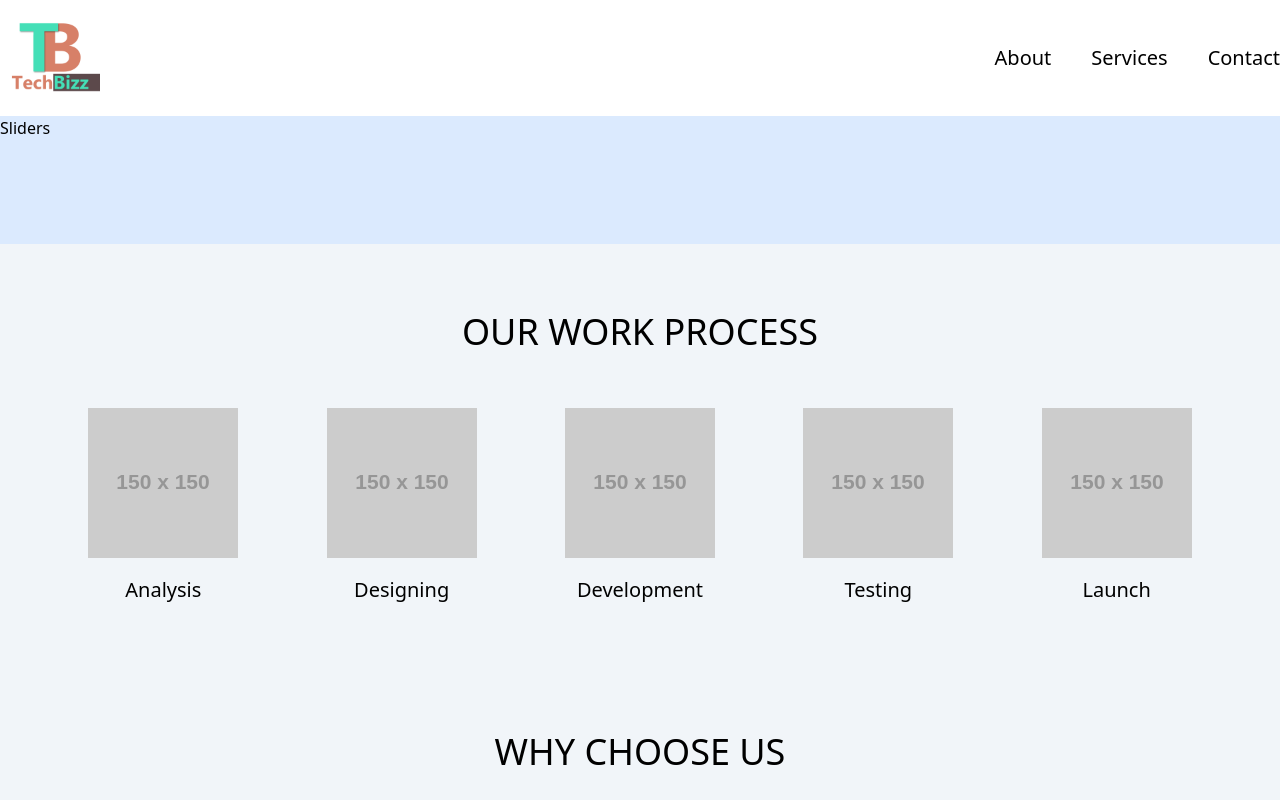
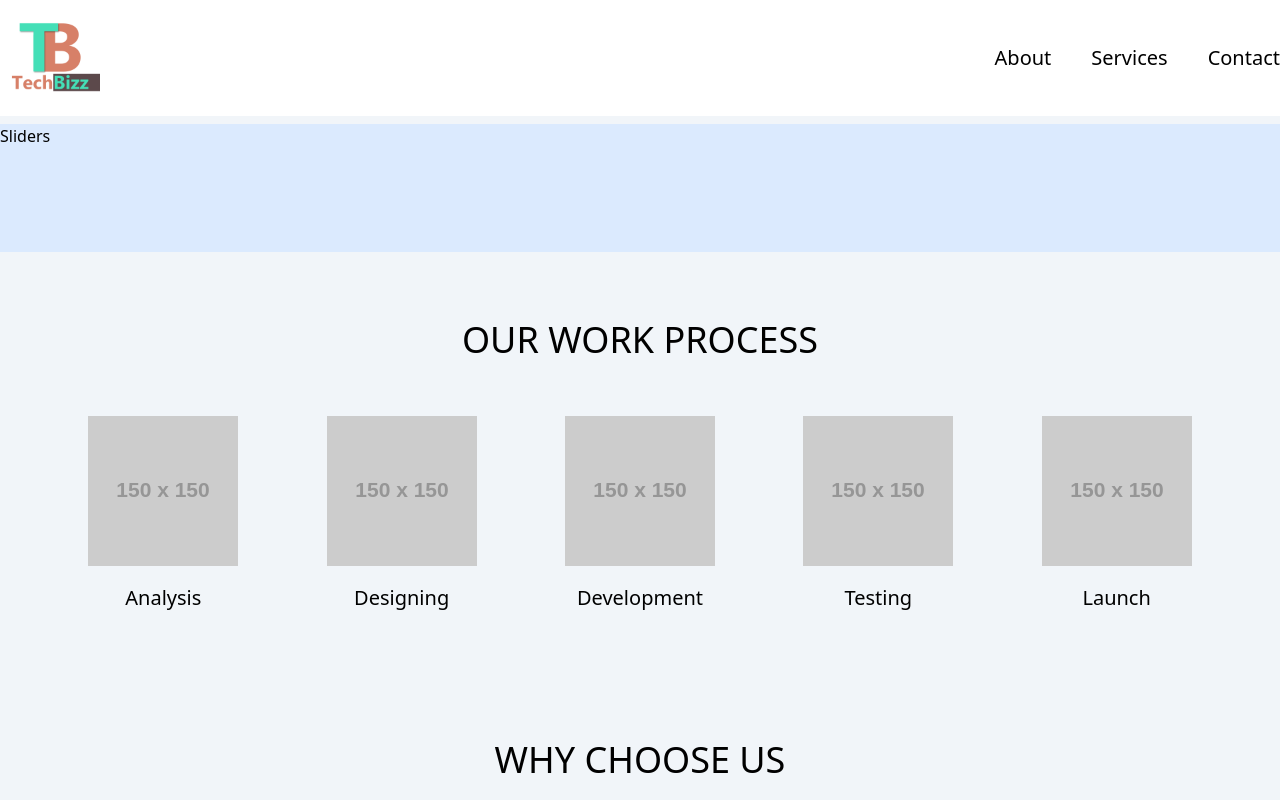
Before and after one commit to susantp/techbizz-portfolio, a Next.js app: page / in a window 1280 px wide. Shown: the top 800 px of the page. Built offline with nearby package versions, Linux system fonts and the light colour scheme.

Commit message:
Update Slider.tsx

```diff
--- a/components/home/Slider.tsx
+++ b/components/home/Slider.tsx
@@ -2,7 +2,7 @@ import React, {FC} from 'react';
 
 const Slider: FC = (): JSX.Element => {
     return (
-        <div className={`bg-blue-100 h-32`}>Sliders</div>
+        <div className={`bg-blue-100 h-32 mt-2`}>Sliders</div>
     );
 }
 
```
